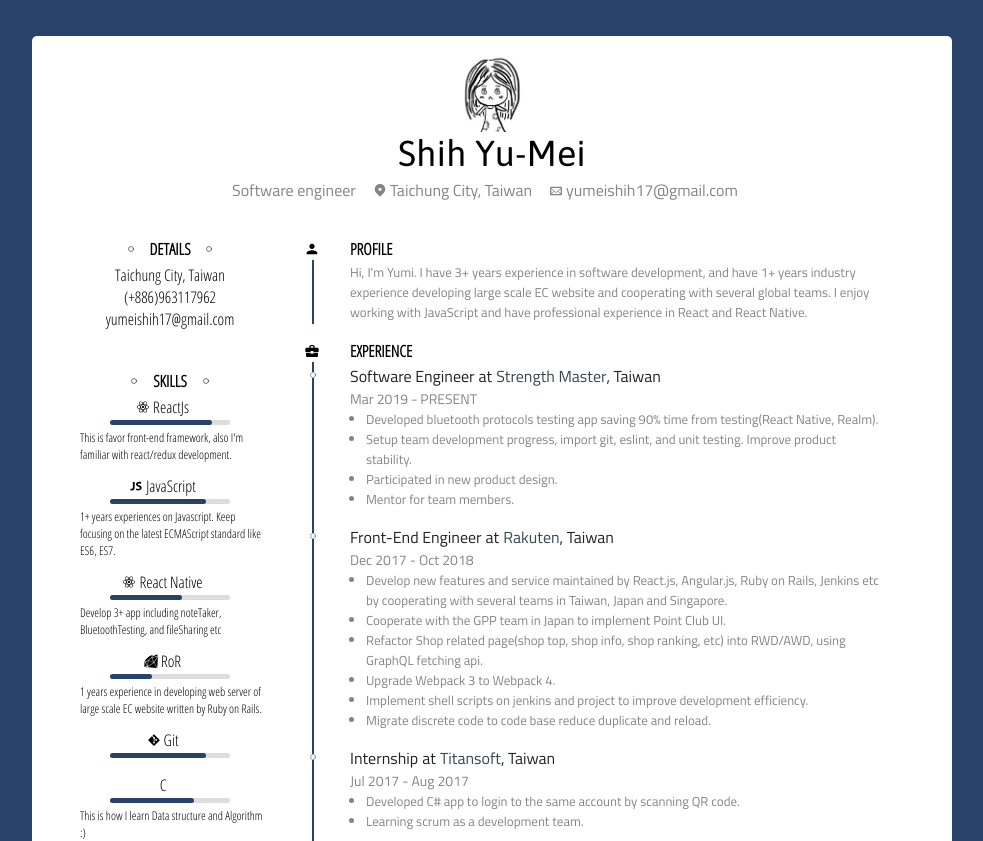
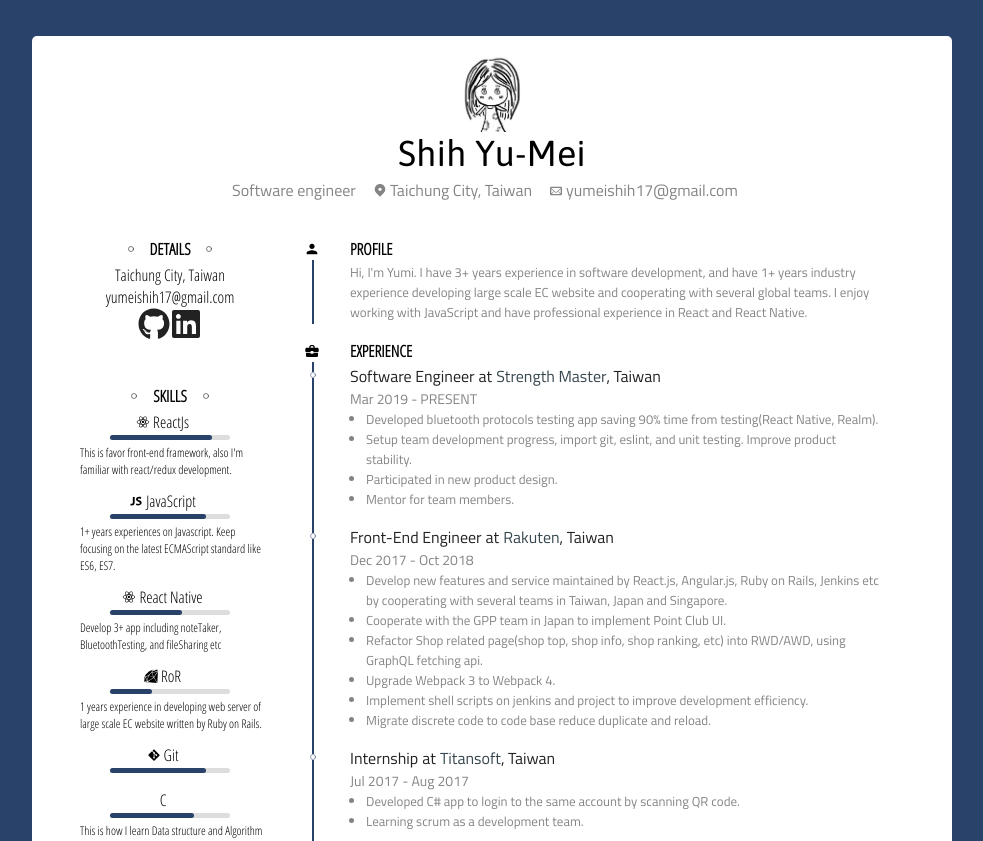
Before and after one commit to yumeishih/resume, a React app: page / in a window 1280 px wide. Shown: the top 841 px of the page, without its empty margins (148-1131 px from the left). Built offline with nearby package versions, Linux system fonts and the light colour scheme.

Commit message:
add icon link to detail

```diff
--- a/src/assets/styles/_components.scss
+++ b/src/assets/styles/_components.scss
@@ -134,6 +134,10 @@ html, body{
 
   .text-block {
     padding: $space-xs 0;
+
+    a {
+      color: $black;
+    }
   }
 
   .progress-bar-block {
--- a/src/components/SideBar/TextBlock.js
+++ b/src/components/SideBar/TextBlock.js
@@ -1,9 +1,17 @@
 import React from 'react'
 
+const renderBlock = (data) => {
+  const { iconLink, icon } = data
+  if(!iconLink) return(<p key={data}>{data}</p>)
+  const Icon = icon
+  return (
+    <a href={iconLink} key={iconLink}><Icon size={32}/></a>
+  )
+}
 const TextBlock = ({ data }) => {
   return (
     <div className="text-block">
-      {data.map(text => (<p key={text}>{text}</p>))}
+      {data.map(renderBlock)}
     </div>
   )
 }
--- a/src/utils/data.js
+++ b/src/utils/data.js
@@ -11,12 +11,12 @@ import {
   MdPeople,
   MdWbIncandescent
 } from "react-icons/md";
+import { FaLinkedin, FaGithub } from "react-icons/fa";
 
 export const me = {
   name: "Shih Yu-Mei",
   jobTitle: "Software engineer",
   local: "Taichung City, Taiwan",
-  phoneNumber: "(+886)963117962",
   email: "yumeishih17@gmail.com",
   gitHub: "https://github.com/yumeishih",
   linkedin: "https://www.linkedin.com/in/yumeishih/"
@@ -26,7 +26,12 @@ export const sideBarContents = [
   {
     title: "DETAILS",
     type: "TEXT",
-    data: [me.local, me.phoneNumber, me.email]
+    data: [
+      me.local,
+      me.email,
+      { icon: FaGithub, iconLink: me.gitHub },
+      { icon: FaLinkedin, iconLink: me.linkedin }
+    ]
   },
   {
     title: "SKILLS",
```
